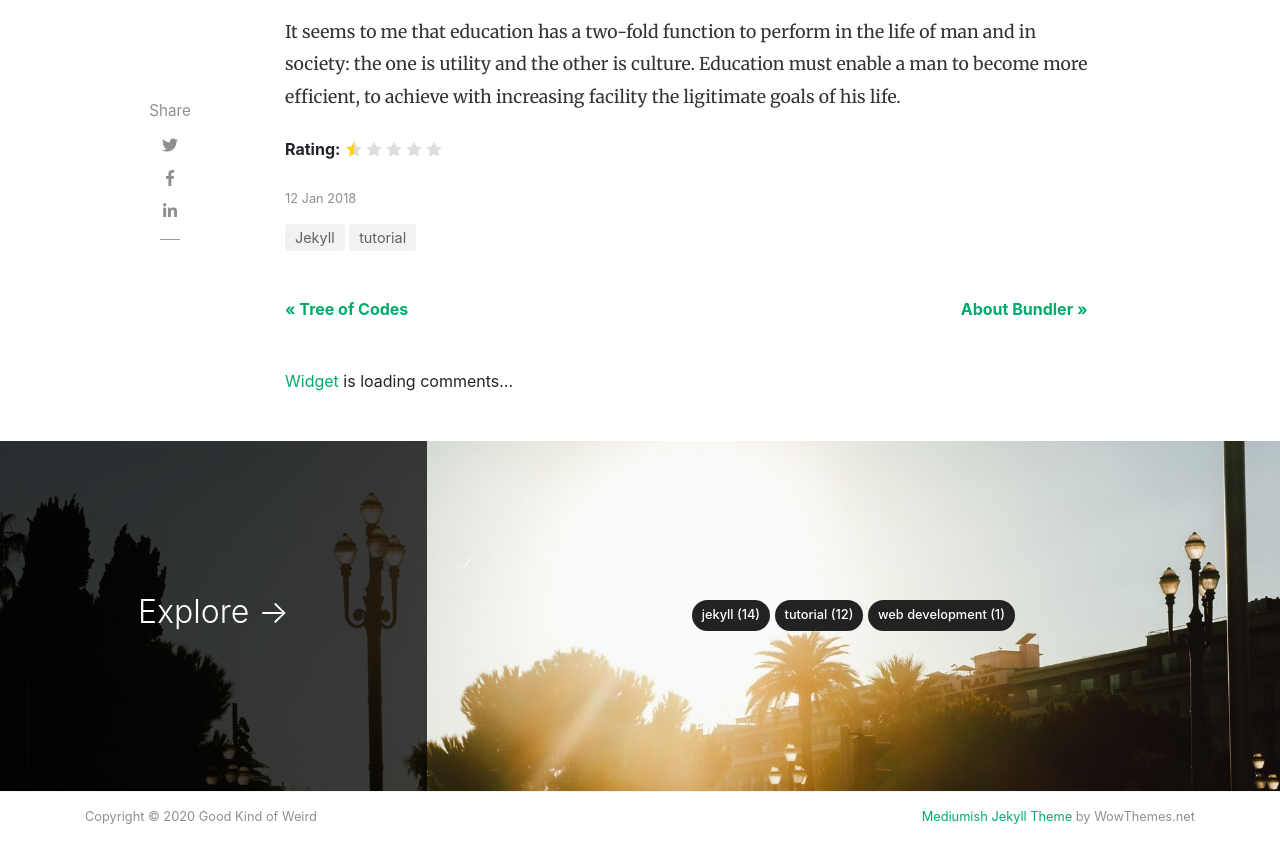
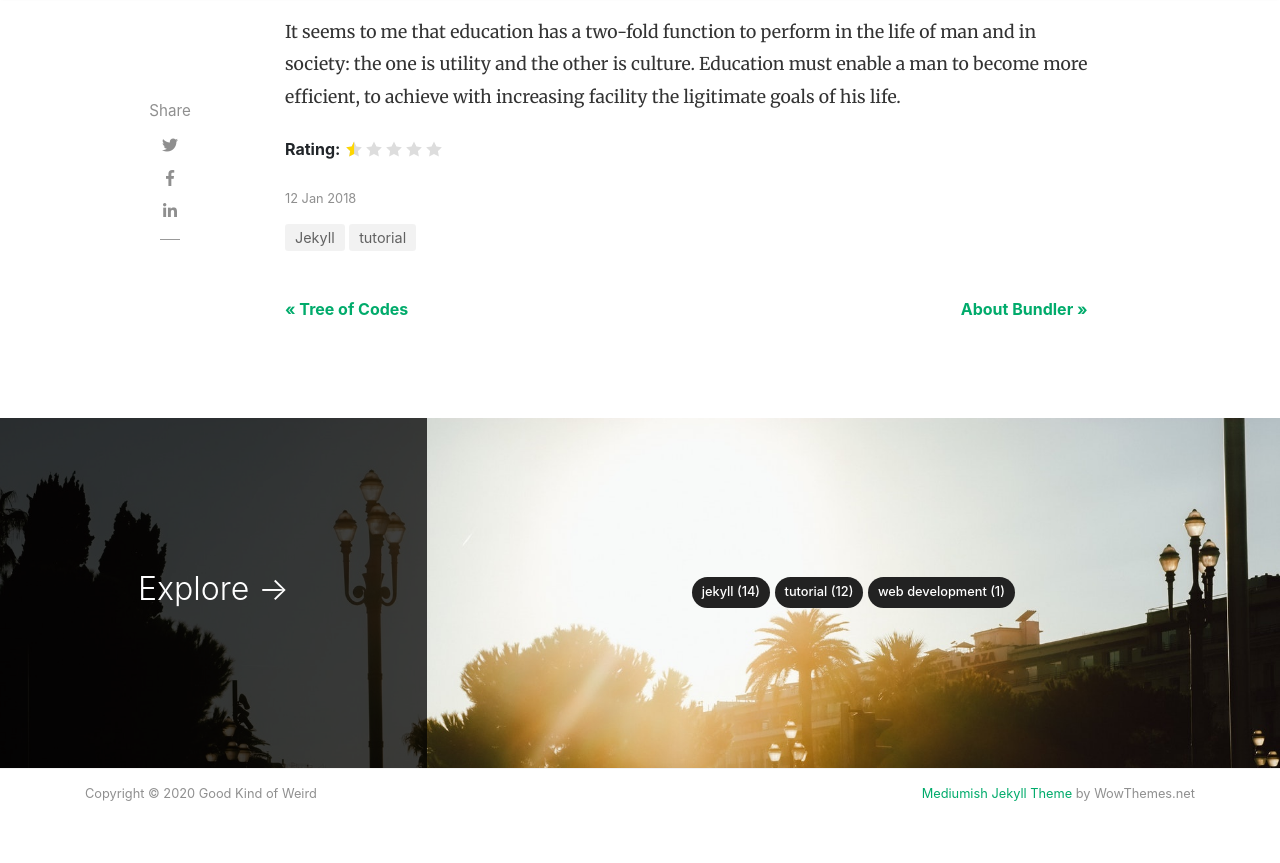
Before and after one commit to iammay1234/iammay1234.github.io, a Jekyll site: the page built from _posts/2018-01-12-we-all-wait-for-summer.md, in a window 1280 px wide and 900 px high, scrolled down 1071 px. Shown: the top 863 px of the window. Built offline with Jekyll 4.4.1, drawn with Linux system fonts in a browser that asks for light colours; nearby versions of some CDN libraries; a style sheet for code colours, icons or effects is not loaded.

Commit message:
remove htmlcomment block

```diff
--- a/_layouts/post.html
+++ b/_layouts/post.html
@@ -145,11 +145,7 @@ post_class: post-template
 <div class="container">
     <div id="comments" class="row justify-content-center mb-5">
         <div class="col-md-8">
-          <!-- begin wwww.htmlcommentbox.com -->
-           <div id="HCB_comment_box"><a href="http://www.htmlcommentbox.com">Widget</a> is loading comments...</div>
-           <link rel="stylesheet" type="text/css" href="https://www.htmlcommentbox.com/static/skins/bootstrap/twitter-bootstrap.css?v=0" />
-           <script type="text/javascript" id="hcb"> /*<!--*/ if(!window.hcb_user){hcb_user={};} (function(){var s=document.createElement("script"), l=hcb_user.PAGE || (""+window.location).replace(/'/g,"%27"), h="https://www.htmlcommentbox.com";s.setAttribute("type","text/javascript");s.setAttribute("src", h+"/jread?page="+encodeURIComponent(l).replace("+","%2B")+"&mod=%241%24wq1rdBcg%24seeKFdSPQyQWDyrvqK97k."+"&opts=18774&num=10&ts=1599803279976");if (typeof s!="undefined") document.getElementsByTagName("head")[0].appendChild(s);})(); /*-->*/ </script>
-          <!-- end www.htmlcommentbox.com -->
+
         </div>
     </div>
 </div>
```
